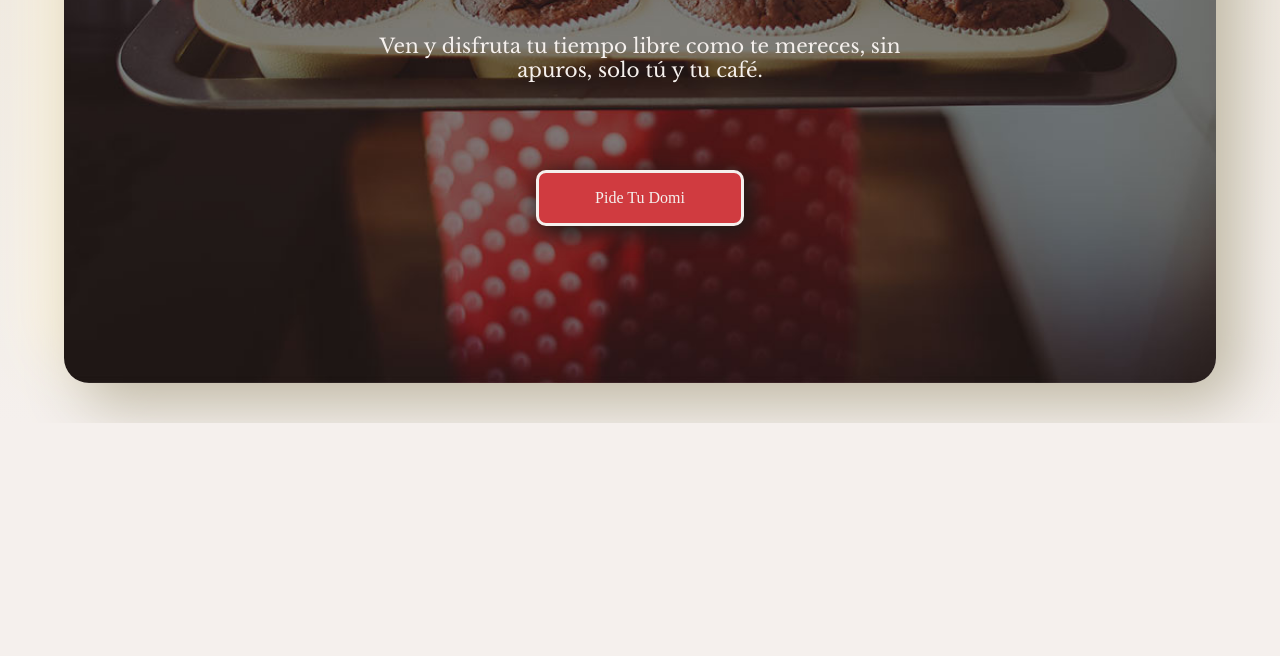
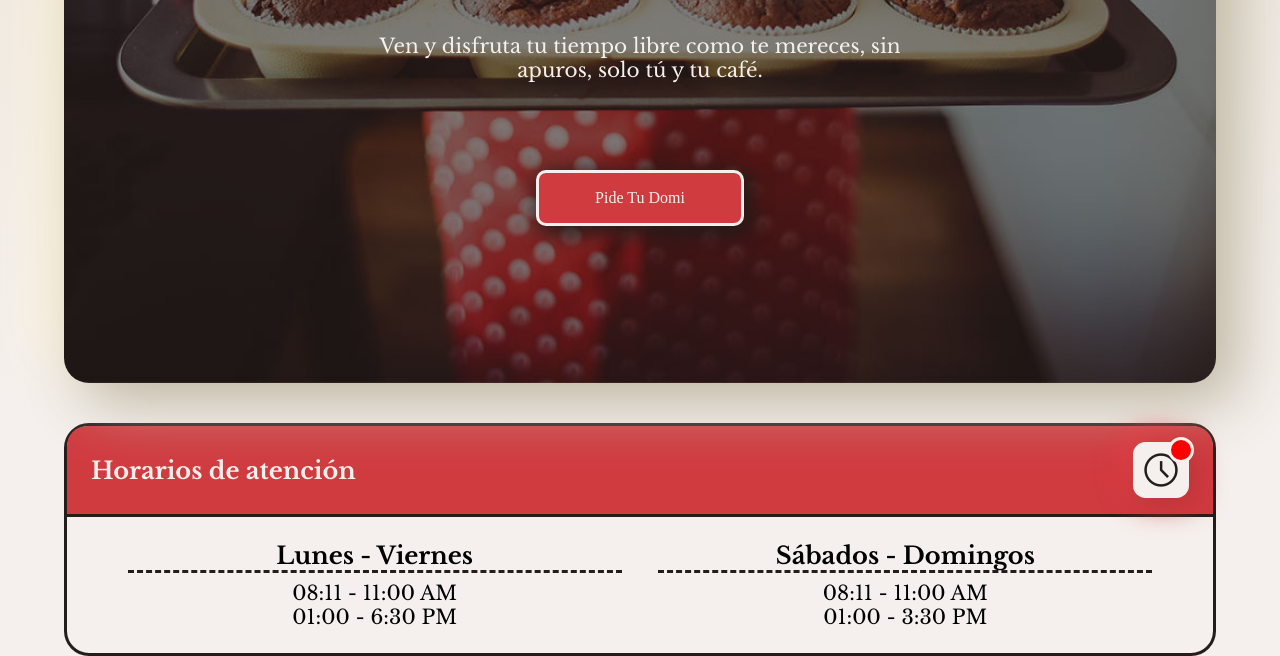
Before and after one commit to Kevinsansuor/ORSLO-CAFE, a plain HTML site: page index.html in a window 1280 px wide. Shown: the part 377-1033 px from the top of the page. Before the commit the page ends 800 px from the top, so only its background shows below. Drawn offline with nearby package versions, Linux system fonts and the light colour scheme.

Commit message:
Horarios de atención

```diff
--- /dev/null
+++ b/css/cards.css
@@ -0,0 +1,113 @@
+.card{
+    width: 100%;
+    display: flex;
+    flex-direction: column;
+    flex-wrap: wrap;
+    justify-content: center;
+    align-items: center;
+    box-shadow:  20px 20px 60px #bdb6a3,
+                -20px -20px 60px #fff6dd;
+}
+
+.card .horarios{
+    width: 90%;
+    border: solid var(--colorNegro);
+    border-radius: 25px;
+    height: auto;
+}
+
+.card .horarios .header{
+    width: 100%;
+    -webkit-border-top-left-radius: 20px;
+-webkit-border-top-right-radius: 20px;
+-moz-border-radius-topleft: 20px;
+-moz-border-radius-topright: 20px;
+border-top-left-radius: 20px;
+border-top-right-radius: 20px;
+    background-color: var(--colorRojo);
+    color: var(--colorTextoClaro);
+    padding: 1rem 1.5rem;
+    display: flex;
+    justify-content: space-between;
+    gap: 1.5rem;
+    align-items: center;
+    vertical-align: middle;
+    border-bottom: solid var(--colorNegro);
+}
+
+.horarios .header .icono{
+    padding: .5rem .5rem;
+    background-color: var(--colorBlanco);
+    border-radius: 12.5px;
+    position: relative;
+    display: flex;
+    justify-content: flex-end;
+    box-shadow:  5px 5px 30px #b13236,
+             -5px -5px 30px #ef444a;
+}
+
+.header .icono span{
+    font-size: 2.5rem;
+    color: var(--colorTextoOscuro);
+}
+
+.header .icono .badge {
+  position: absolute;
+  top: -5px;
+  right: -5px;
+  padding: 10px 10px;
+  border-radius: 50%;
+  background: red;
+  color: white;
+  border: solid var(--colorBlanco);
+
+}
+
+.card .horarios .cuerpo{
+    display: flex;
+    justify-content: space-evenly;
+    align-items: center;
+    padding: 1.5rem;
+}
+
+.card .horarios .cuerpo .semana{
+    width: 45%;
+}
+
+.card .horarios .cuerpo .fin_semana{
+    width: 45%;
+
+}
+
+.horarios .cuerpo .subtitulo{
+    text-align: center;
+}
+
+.horarios .cuerpo .texto{
+    text-align: center;
+}
+
+@media screen and (max-width: 850px) {
+    .card .horarios .cuerpo{
+        flex-direction: column;
+        gap: 1rem;
+    }
+}
+
+@media screen and (max-width: 750px) {
+    .card .horarios .cuerpo .semana{
+    width: 95%;
+}
+
+.card .horarios .cuerpo .fin_semana{
+    width: 95%;
+
+}
+}
+
+
+@media screen and (max-width: 450px) {
+    .card .horarios .subtitulo{
+        font-size: 24px;
+    }
+}
--- /dev/null
+++ b/css/google_icons.css
@@ -0,0 +1,8 @@
+
+.material-symbols-outlined {
+  font-variation-settings:
+  'FILL' 0,
+  'wght' 400,
+  'GRAD' 0,
+  'opsz' 48
+}
--- a/css/root.css
+++ b/css/root.css
@@ -10,10 +10,15 @@
     --tipografiaTexto: 'Libre Baskerville', serif;
     --encabezado: 64px;
     --titulo:48px;
-    --subtitulo:30px;
+    --subtitulo:24px;
     --texto: 20px;
 
 
+}
+
+hr{
+    border-bottom: dashed var(--colorNegro);
+    margin-bottom: .5rem;
 }
 
 html, body{
@@ -38,6 +43,7 @@ html, body{
 .subtitulo{
     font-family: var(--tipografiaTexto);
     font-size: var(--subtitulo);
+    font-weight: bolder;
 }
 
 .texto{
--- a/index.html
+++ b/index.html
@@ -4,13 +4,18 @@
     <meta charset="UTF-8">
     <meta http-equiv="X-UA-Compatible" content="IE=edge">
     <meta name="viewport" content="width=device-width, initial-scale=1.0">
+    <link rel="stylesheet"
+        href="https://fonts.googleapis.com/css2?family=Material+Symbols+Outlined:opsz,wght,FILL,GRAD@20..48,100..700,0..1,-50..200" />
     <title>ORSLO CAFFÉ</title>
     <link rel="stylesheet" href="/css/reset.css">
     <link rel="stylesheet" href="/css/root.css">
     <link rel="stylesheet" href="/css/navegacion.css">
+    <link rel="stylesheet" href="/css/cards.css">
+    <link rel="stylesheet" href="/css/google_icons.css">
 </head>
 <body>
 
+    <!--BARRA NAVEGACIÓN-->
 
     <div class="nav_bar">
         <div class="items">
@@ -28,6 +33,8 @@
             </div>
         </div>
     </div>
+
+    <!--BANNER PRINCIPAL-->
 
     <div class="banner_hero">
         <div class="banner_content">
@@ -48,3 +55,45 @@
     </div>
 </body>
 </html>
+
+    <!--HORARIOS DE ATENCIÓN-->
+
+    <div class="card">
+        <div class="horarios">
+            <div class="header">
+                <div class="titulo">
+                    <h2 class="subtitulo">
+                        Horarios de atención
+                    </h2>
+                </div>
+                <div class="icono">
+                    <span class="material-symbols-outlined">
+                        schedule
+                    </span>
+                    <span class="badge"></span>
+                </div>
+            </div>
+
+            <div class="cuerpo">
+                <div class="semana">
+                    <h3 class="subtitulo">
+                        Lunes - Viernes
+                        <hr>
+                    </h3>
+                    <p class="texto">
+                        08:11 - 11:00 AM <br> 01:00 - 6:30 PM
+                    </p>
+                </div>
+                <div class="fin_semana">
+                    <h3 class="subtitulo">
+                        Sábados - Domingos
+                        <hr>
+                    </h3>
+                    <p class="texto">
+                        08:11 - 11:00 AM <br> 01:00 - 3:30 PM
+                    </p>
+                </div>
+            </div>
+
+        </div>
+    </div>
```
